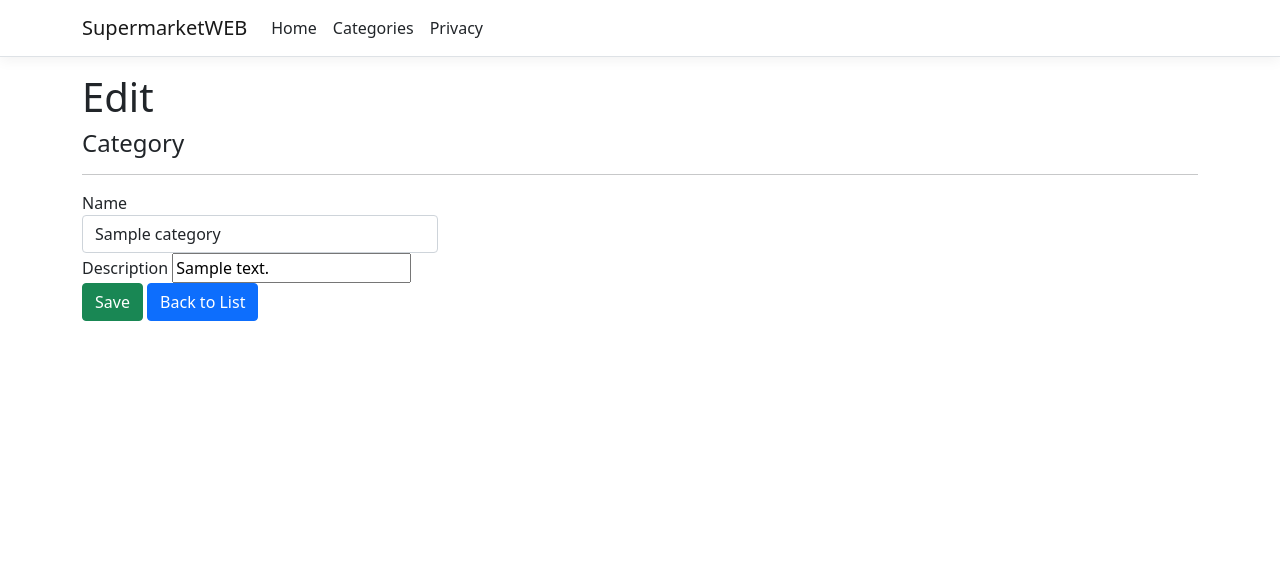
After one commit to Snayderm/SupermarketWEB, an ASP.NET Core app: page /Categories/Edit?id=1 in a window 1280 px wide. The commit adds this page. Shown: the top 561 px of the page. Run offline with ASP.NET Core 8, Linux system fonts and the light colour scheme; tables that the repository leaves empty hold one stand-in row (values such as "Sample post"); style sheets or scripts are compiled from the project's sources.

Commit message:
Edit Categorires

```diff
--- a/Pages/Categories/Delete.cshtml
+++ b/Pages/Categories/Delete.cshtml
@@ -28,6 +28,6 @@
 		<form method="post">
 			<input type="hidden" asp-for="Category.Id" />
 			<input type="submit" value="Delete" class="btn btn-danger" />
-			<a asp-page="./Index" class="btn btn-primay">Back to List</a>
+			<a asp-page="./Index" class="btn btn-primary">Back to List</a>
 		</form>
 </div>
--- /dev/null
+++ b/Pages/Categories/Edit.cshtml
@@ -0,0 +1,38 @@
+@page
+@model SupermarketWEB.Pages.Categories.EditModel
+@{
+	ViewData["Title"] = "Edit";
+}
+
+<h1>Edit</h1>
+
+<h4>Category</h4>
+<hr />
+<div class="row">
+	<div class="col-md-4">
+		<form method="post">
+			<div asp-validation-summary="ModelOnly" class="text-danger"></div>
+			<input type="hidden" asp-for="Category.Id" />
+			<div class="form-group">
+				<label asp-for="Category.Name" class="control-label"></label>
+				<input asp-for="Category.Name" class="form-control" />
+				<span asp-validation-for="Category.Name" class="text-danger"></span>
+			</div>
+			<div class="form-group">
+				<label asp-for="Category.Description" class="control-label"></label>
+				<input asp-for="Category.Description" class="control-label" />
+				<span asp-validation-for="Category.Description" class="text-danger"></span>
+			</div>
+			<div class="form-group">
+				<input type="submit" value="Save" class="btn btn-success" />
+				<a asp-page="./Index" class="btn btn-primary">Back to List</a>
+			</div>
+		</form>
+	</div>
+</div>
+
+@section Scripts {
+	@{
+		await Html.RenderPartialAsync("_ValidationScriptsPartial");
+	}
+}
--- /dev/null
+++ b/Pages/Categories/Edit.cshtml.cs
@@ -0,0 +1,68 @@
+using Microsoft.AspNetCore.Mvc;
+using Microsoft.AspNetCore.Mvc.RazorPages;
+using Microsoft.EntityFrameworkCore;
+using SupermarketWEB.Data;
+using SupermarketWEB.Models;
+
+namespace SupermarketWEB.Pages.Categories
+{
+    public class EditModel : PageModel
+    {
+        private readonly SupermarketContext _context;
+
+        public EditModel(SupermarketContext context)
+        {
+            _context = context;
+        }
+
+        [BindProperty]
+        public Category Category { get; set; } = default!;
+
+        public async Task<IActionResult> OnGetAsync(int? id)
+        {
+            if (id == null || _context.Categories == null)
+            {
+                return NotFound();
+            }
+
+            var category = await _context.Categories.FirstOrDefaultAsync(m => m.Id == id);
+            if (category == null)
+            {
+                return NotFound();
+            }
+            Category = category;
+            return Page();
+        }
+
+        public async Task<IActionResult> OnPostAsync()
+        {
+            if (!ModelState.IsValid)
+            {
+                return Page();
+            }
+
+            _context.Attach(Category).State =EntityState.Modified;
+
+            try
+            {
+                await _context.SaveChangesAsync();
+            }
+            catch(DbUpdateConcurrencyException)
+            {
+                if (!CategoryExists(Category.Id))
+                {
+                    return NotFound();
+                }
+                else
+                {
+                    throw;
+                }
+            }
+            return RedirectToPage("./Index");
+        }
+        private bool CategoryExists(int id)
+        {
+            return (_context.Categories?.Any(e => e.Id == id)).GetValueOrDefault();
+        }
+    }
+}
--- a/Pages/Categories/Index.cshtml
+++ b/Pages/Categories/Index.cshtml
@@ -34,6 +34,7 @@
 					@Html.DisplayFor(modelItem =>item.Description)
 				</td>
 				<td>
+					<a asp-page="./Edit" asp-route-id="@item.Id" class="btn btn-warning">Edit</a>
 					<a asp-page="./Delete" asp-route-id="@item.Id" class="btn btn-danger">Delete</a>
 				</td>
 			</tr>
```
Also changed, not shown: SupermarketWEB.csproj, 9 other files.
